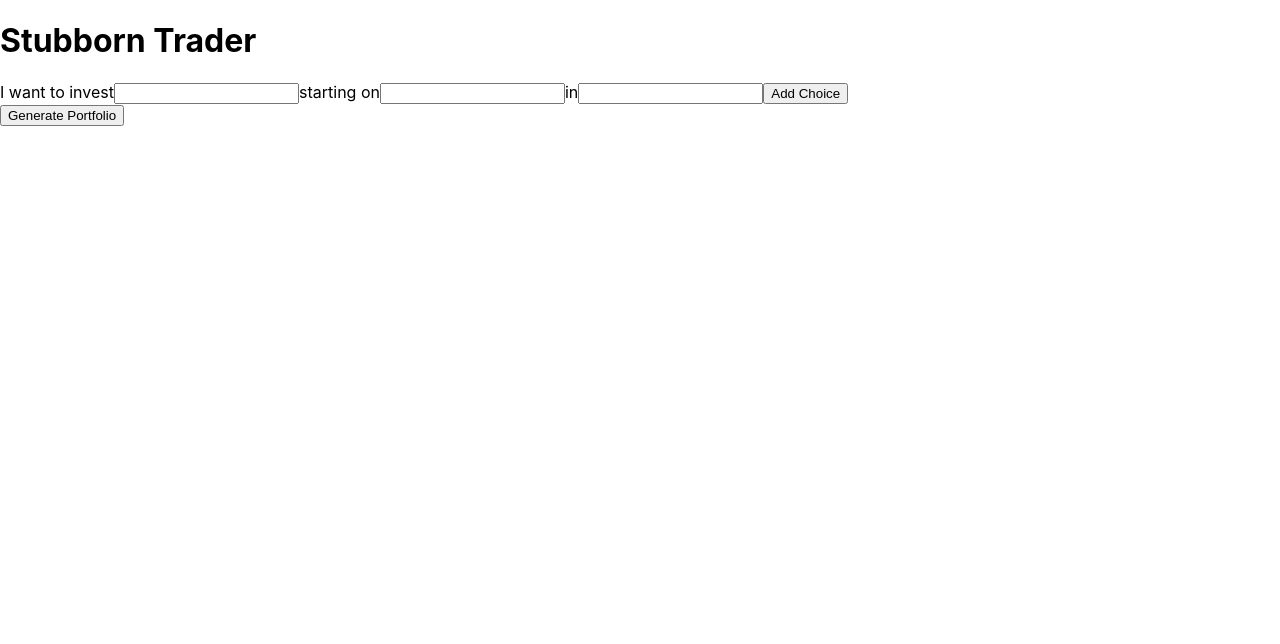
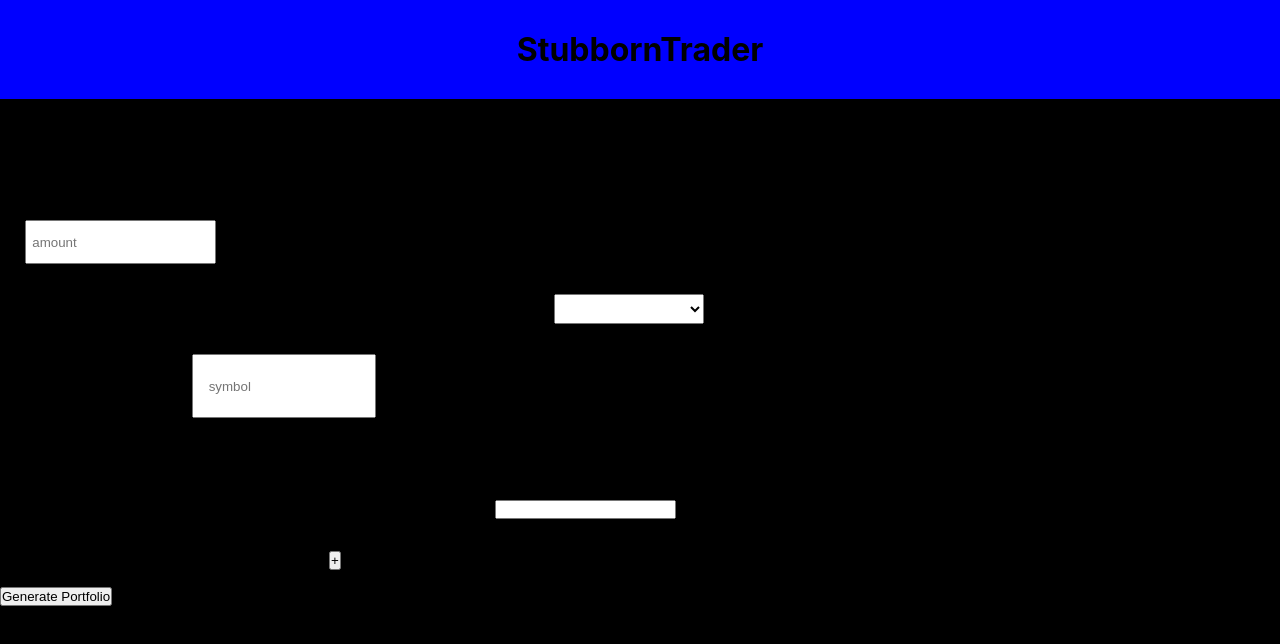
Before and after one commit to ryansmane/PROJECT-2---STUBBORNTRADER, a React (Create React App) app: page / in a window 1280 px wide. Shown: the top 644 px of the page. Built offline with nearby package versions, Linux system fonts and the light colour scheme; no server answers.

Commit message:
started css finished logic/functions mostly

```diff
--- a/package.json
+++ b/package.json
@@ -7,9 +7,10 @@
     "@testing-library/react": "^9.4.0",
     "@testing-library/user-event": "^7.2.1",
     "react": "^16.12.0",
+    "react-datepicker": "^2.11.0",
     "react-dom": "^16.12.0",
-    "react-scripts": "3.3.0",
-    "react-router-dom": "^4.3.1"
+    "react-router-dom": "^4.3.1",
+    "react-scripts": "3.3.0"
   },
   "scripts": {
     "start": "react-scripts start",
--- a/src/App.css
+++ b/src/App.css
@@ -1,38 +1,79 @@
-.App {
-  text-align: center;
+* {
+   margin: 0;
+   padding: 0;
 }
 
-.App-logo {
-  height: 40vmin;
-  pointer-events: none;
+body {
+   background-color: red;
 }
 
-@media (prefers-reduced-motion: no-preference) {
-  .App-logo {
-    animation: App-logo-spin infinite 20s linear;
-  }
+.main-header {
+   background-color: blue;
+   padding: 30px;
+   text-align: center;
 }
 
-.App-header {
-  background-color: #282c34;
-  min-height: 100vh;
-  display: flex;
-  flex-direction: column;
-  align-items: center;
-  justify-content: center;
-  font-size: calc(10px + 2vmin);
-  color: white;
+.formcontainer {
+   display: flex;
+   flex-direction: column;
+   justify-content: center;
+   padding-top: 40px;
+}
+.hadi {
+   font-size: 30px;
+   padding-left: 8%;
+}
+.quantinput {
+   height: 30px;
+   padding: 5px;
+}
+.qinput {
+   padding: 5px;
+   padding-left: 10%;
+}
+.aday {
+   padding: 5px;
+   text-align: center;
+}
+.select {
+   height: 30px;
+   width: 150px;
+}
+.comp {
+  padding: 15px;
+}
+.stock-input {
+   height: 30px;
+   width: 150px;
+}
+.in {
+   font-size: 15px;
+   padding-left: 14%;
+}
+.stock {
+   text-align: center;
 }
 
-.App-link {
-  color: #61dafb;
+.startingon {
+   padding-left: 16%;
 }
 
-@keyframes App-logo-spin {
-  from {
-    transform: rotate(0deg);
-  }
-  to {
-    transform: rotate(360deg);
-  }
+.date {
+   text-align: center;
 }
+
+.plus {
+   text-align: center;
+   width: 50%;
+}
+
+@media (min-width: 600px) {
+   * {
+      margin: 0;
+      padding: 0;
+   }
+
+   body {
+      background-color: black;
+   }
+}
--- a/src/App.js
+++ b/src/App.js
@@ -12,7 +12,9 @@ function App() {
 
   return (
     <div>
+      <header className="main-header">
       <Header />
+      </header>
       <Switch>
         <Route path="/" exact render ={() => {
           return <InfoContainer setPortfolio={setPortfolio} />
--- a/src/components/Header.js
+++ b/src/components/Header.js
@@ -2,7 +2,7 @@ import React from 'react'
 
 function Header() {
     return(
-        <h1>Stubborn Trader</h1>
+        <h1>StubbornTrader</h1>
     )
 }
 
--- a/src/containers/InfoContainer.js
+++ b/src/containers/InfoContainer.js
@@ -1,25 +1,59 @@
 import React from 'react';
 import { useState, useEffect, useRef } from 'react';
 import Table from '../components/Table.js';
-import { Link } from 'react-router-dom'
+import { Link } from 'react-router-dom';
+import DatePicker from 'react-datepicker';
+import 'react-datepicker/dist/react-datepicker.css';
 
 const key = process.env.REACT_APP_KEY;
 
 const InfoContainer = props => {
-   const [quantity, setQuantity] = useState(0);
+   const [quantity, setQuantity] = useState('0');
    const [startDate, setStartDate] = useState('');
+   const [actualDate, setActualDate] = useState('');
    const [symbol, setSymbol] = useState('');
    const [counter, setCounter] = useState([1]);
    const [portfolio, setPortfolio] = useState([]);
    const [open, setOpen] = useState(0);
-   const [close, setClose] = useState(0)
-   const [sharesOwned, setSharesOwned] = useState(0)
-   const [purchases, setPurchases] = useState(0)
-   console.log(portfolio, purchases)
+   const [close, setClose] = useState(0);
+   const [sharesOwned, setSharesOwned] = useState(0);
+   const [purchases, setPurchases] = useState(0);
+   const [frequency, setFrequency] = useState('');
 
+   const formatDate = date => {
+      const map = {
+         Jan: '01',
+         Feb: '02',
+         Mar: '03',
+         Apr: '04',
+         May: '05',
+         Jun: '06',
+         Jul: '07',
+         Aug: '08',
+         Sep: '09',
+         Oct: '10',
+         Nov: '11',
+         Dec: '12'
+      };
+      return (
+         date.toString().split(' ')[3] +
+         '-' +
+         map[date.toString().split(' ')[1]] +
+         '-' +
+         date.toString().split(' ')[2]
+      );
+   };
+
+   const handleDropDown = e => {
+      console.log(e.target.value);
+      setFrequency(e.target.value);
+   };
    const fetchAndSet = () => {
+      console.log('button');
       fetch(
-         `https://sandbox.tradier.com/v1/markets/history?symbol=${symbol.toUpperCase()}&interval=daily&start=${startDate}`,
+         `https://sandbox.tradier.com/v1/markets/history?symbol=${symbol.toUpperCase()}&interval=daily&start=${formatDate(
+            startDate
+         )}`,
          {
             headers: {
                Accept: 'application/json',
@@ -29,23 +63,40 @@ const InfoContainer = props => {
       )
          .then(res => res.json())
          .then(res => {
+            console.log(res);
             var fractionalsOwned = 0;
             var count = 0;
-            for (let i = 0; i < res.history.day.length; i += 5) {
-               count++
-               fractionalsOwned += parseInt(quantity) / parseInt(res.history.day[i].open)
+            var date = res.history.day[0].date;
+
+            var freq;
+            switch (frequency) {
+               case 'daily':
+                  freq = 1;
+                  break;
+               case 'weekly':
+                  freq = 5;
+                  break;
+               case 'monthly':
+                  freq = 30;
+                  break;
+               default:
+                  freq = 1;
             }
-            setPurchases(count)
-            setSharesOwned(fractionalsOwned)
+
+            for (let i = 0; i < res.history.day.length; i += freq) {
+               count++;
+               fractionalsOwned +=
+                  parseInt(quantity) / parseInt(res.history.day[i].open);
+            }
+            setActualDate(date);
+            setPurchases(count);
+            setSharesOwned(fractionalsOwned);
             setOpen(res.history.day[0].open);
-            setClose(
-               res.history.day[res.history.day.length - 2]
-                  .close
-            );
+            setClose(res.history.day[res.history.day.length - 2].close);
 
             let portEntry = {
                quantity: quantity,
-               startDate: startDate,
+               startDate: actualDate,
                symbol: symbol,
                open: open,
                close: close,
@@ -55,23 +106,20 @@ const InfoContainer = props => {
             let portfolioCopy = portfolio.slice(0);
             portfolioCopy.push(portEntry);
             setPortfolio(portfolioCopy);
-            let counterCopy = counter.slice(
-               0,
-               counter[counter.length - 1]
-            );
-            let last =
-               counterCopy[counterCopy.length - 1] + 1;
+            let counterCopy = counter.slice(0, counter[counter.length - 1]);
+            let last = counterCopy[counterCopy.length - 1] + 1;
             counterCopy.push(last);
             setCounter(counterCopy);
          });
-   }
-
-
+   };
 
    useEffect(() => {
+      console.log('effect');
       if (portfolio.length > 0) {
          fetch(
-            `https://sandbox.tradier.com/v1/markets/history?symbol=${symbol.toUpperCase()}&interval=daily&start=${startDate}`,
+            `https://sandbox.tradier.com/v1/markets/history?symbol=${symbol.toUpperCase()}&interval=daily&start=${formatDate(
+               startDate
+            )}`,
             {
                headers: {
                   Accept: 'application/json',
@@ -81,14 +129,32 @@ const InfoContainer = props => {
          )
             .then(res => res.json())
             .then(res => {
-               var fractionalsOwned=0;
+               var fractionalsOwned = 0;
                var count = 0;
-               for (let i = 0; i < res.history.day.length; i+=5) {
-                  count++
-                  fractionalsOwned += parseInt(quantity) / parseInt(res.history.day[i].open)
+               var date = res.history.day[0].date;
+               var freq;
+               switch (frequency) {
+                  case 'daily':
+                     freq = 1;
+                     break;
+                  case 'weekly':
+                     freq = 5;
+                     break;
+                  case 'monthly':
+                     freq = 30;
+                     break;
+                  default:
+                     freq = 1;
                }
-               setPurchases(count)
-               setSharesOwned(fractionalsOwned)
+
+               for (let i = 0; i < res.history.day.length; i += freq) {
+                  count++;
+                  fractionalsOwned +=
+                     parseInt(quantity) / parseInt(res.history.day[i].open);
+               }
+               setActualDate(date);
+               setPurchases(count);
+               setSharesOwned(fractionalsOwned);
                setOpen(res.history.day[0].open);
                setClose(res.history.day[res.history.day.length - 2].close);
             });
@@ -98,6 +164,7 @@ const InfoContainer = props => {
          portfolioMime[portfolioMime.length - 1].close = close;
          portfolioMime[portfolioMime.length - 1].sharesOwned = sharesOwned;
          portfolioMime[portfolioMime.length - 1].purchases = purchases;
+         portfolioMime[portfolioMime.length - 1].startDate = actualDate;
          setPortfolio(portfolioMime);
       }
    }, [counter]);
@@ -106,48 +173,71 @@ const InfoContainer = props => {
       <div>
          {counter.map((el, i) => {
             return (
-               <form key={i}>
-                  <label>
-                     I want to invest
-                     <input
+               <form className="formcontainer" key={i}>
+                  <div className="hadi comp">
+                     Had I invested
+                     </div><div className="qinput comp">
+                     $<input className='quantinput'
                         name='quantity'
+                        placeholder='amount'
                         onChange={e => setQuantity(e.target.value)}
-                     />
-                  </label>
-                  <label>
+                     />($50?)
+                  </div>
+                  <div className='aday comp'>
+                     every<select className='select' onChange={handleDropDown}>
+                        <option value=''></option>
+                        <option value='daily'>day</option>
+                        <option value='weekly'>week</option>
+                        <option value='monthly'>month</option>
+                     </select> (week?)
+                  </div>
+
+                  <div className='in comp'>
+                     in
+
+                     <input className="stock-input comp"
+                        name='symbol'
+                        placeholder='symbol'
+                        onChange={e => setSymbol(e.target.value)}
+                     />(AMZN, NFLX?)
+                  </div>
+                  <div className='startingon comp'>
                      starting on
-                     <input
+                     </div><div className="date comp">
+                     <DatePicker
+                        placeholder={'use calendar'}
+                        selected={startDate}
+                        onChange={setStartDate}
+                     />(my birthday?)
+                     {/* <input
                         name='startDate'
                         onChange={e => setStartDate(e.target.value)}
-                     />
-                  </label>
-                  <label>
-                     in
-                     <input
-                        name='symbol'
-                        onChange={e => setSymbol(e.target.value)}
-                     />
-                  </label>
+                     /> */}
+                  </div>
+                  <div className="plus comp">
                   <button
                      type='submit'
                      onClick={e => {
                         e.preventDefault();
-                        fetchAndSet()
-
+                        console.log(frequency);
+                        fetchAndSet();
 
                      }}
                   >
-                     Add Choice
+                     +
                   </button>
+                  </div>
                </form>
             );
          })}
 
-         <Link to='/table/'><button onClick={props.setPortfolio(portfolio)}>Generate Portfolio</button></Link>
-
+         <Link to='/table/'>
+            <button onClick={props.setPortfolio(portfolio)}>
+               Generate Portfolio
+            </button>
+         </Link>
       </div>
    );
-
 };
 
 export default InfoContainer;
```
Also changed, not shown: src/components/Cal.js (added, +28 -0 lines), src/components/Table.js (+17 -2 lines), 1 other file (tests, documents, lock files or other folders).
